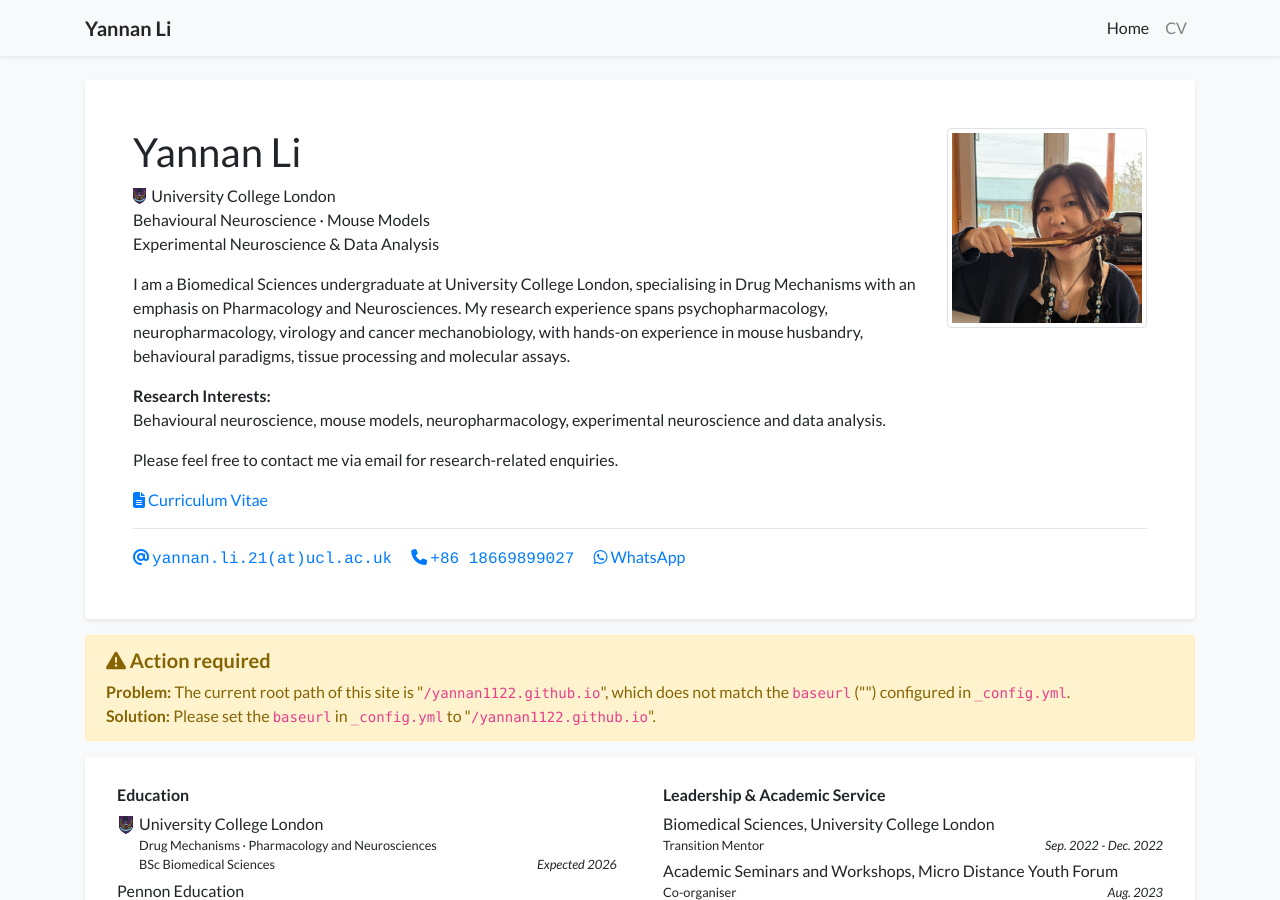
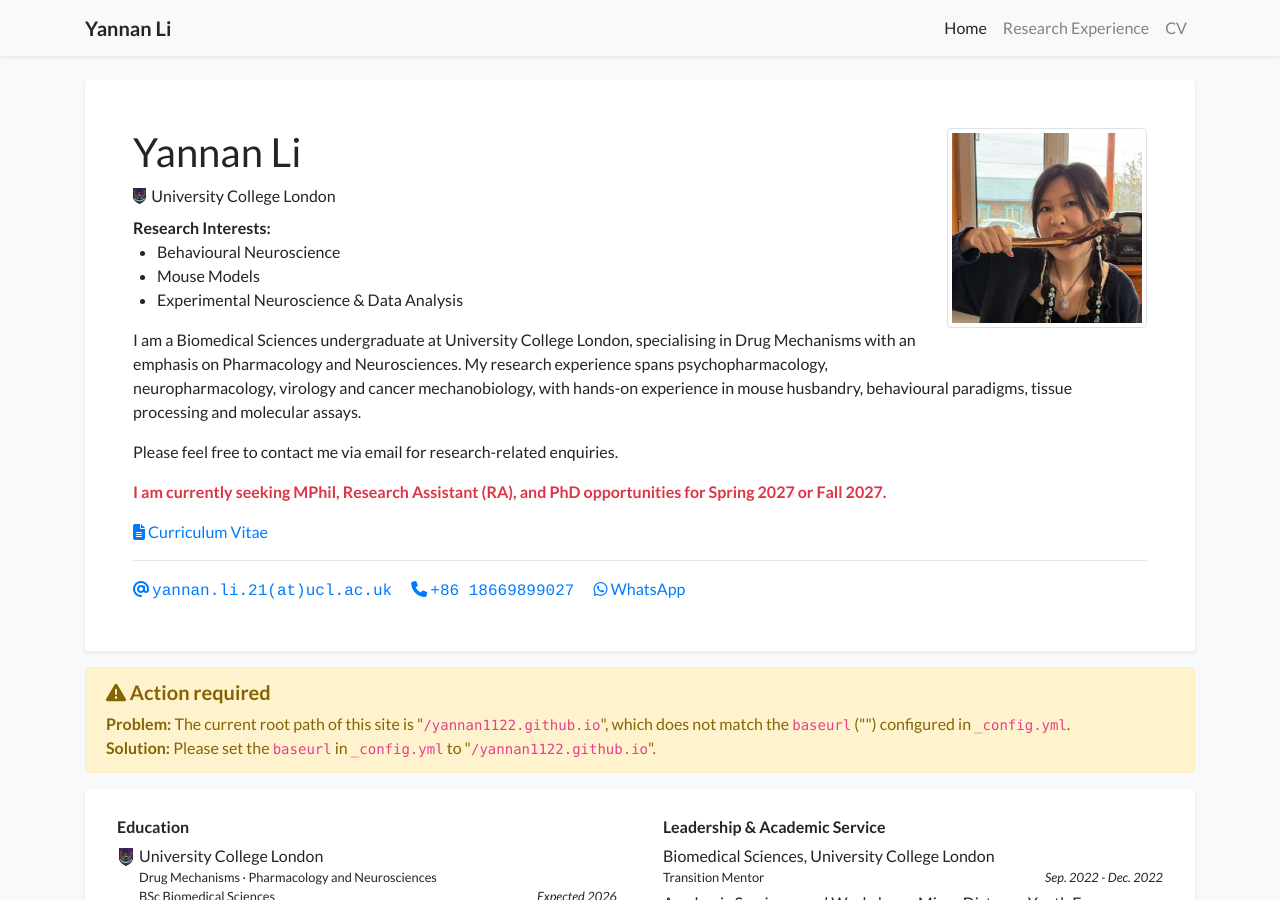
Before and after one commit to yannan1122/yannan1122.github.io, a Jekyll site: the page built from index.html, in a window 1280 px wide and 900 px high. Built offline with Jekyll 4.4.1, drawn with Linux system fonts in a browser that asks for light colours; nearby versions of some CDN libraries; a style sheet for code colours, icons or effects is not loaded.

Commit message:
feat(profile): highlight 2027 research opportunities
Style the MPhil, Research Assistant, and PhD availability statement as a bold red callout and include the pending navigation/content updates.

```diff
--- a/_data/navigation.yml
+++ b/_data/navigation.yml
@@ -1,5 +1,7 @@
 pages:
 - name: Home
   url: /
+- name: Research Experience
+  url: /#experience
 - name: CV
   url: /assets/CV___Yannan_LI.pdf
--- a/_data/profile.yml
+++ b/_data/profile.yml
@@ -5,8 +5,11 @@
 positions:
 - logo: /assets/icon/ucl-crest.svg
   name: University College London
-- name: Behavioural Neuroscience · Mouse Models
-- name: Experimental Neuroscience & Data Analysis
+
+research_interests:
+- Behavioural Neuroscience
+- Mouse Models
+- Experimental Neuroscience & Data Analysis
 
 emails:
 - "yannan.li.21@ucl.ac.uk"
@@ -20,11 +23,10 @@
     I am a Biomedical Sciences undergraduate at University College London, specialising in Drug Mechanisms with an emphasis on Pharmacology and Neurosciences. My research experience spans psychopharmacology, neuropharmacology, virology and cancer mechanobiology, with hands-on experience in mouse husbandry, behavioural paradigms, tissue processing and molecular assays.
   </p>
   <p>
-    <b>Research Interests:</b><br />
-    Behavioural neuroscience, mouse models, neuropharmacology, experimental neuroscience and data analysis.
+    Please feel free to contact me via email for research-related enquiries.
   </p>
-  <p>
-    Please feel free to contact me via email for research-related enquiries.
+  <p class="text-danger">
+    <strong>I am currently seeking MPhil, Research Assistant (RA), and PhD opportunities for Spring 2027 or Fall 2027.</strong>
   </p>
 
 portrait_url: /assets/avatar.jpg
--- a/_includes/widgets/experience_card.html
+++ b/_includes/widgets/experience_card.html
@@ -1,4 +1,4 @@
-<div class="row mt-3">
+<div id="experience" class="row mt-3">
     <div class="col">
         <div class="card border-0 shadow-sm bg-white">
             <div class="card-body p-4">
--- a/_includes/widgets/profile_card.html
+++ b/_includes/widgets/profile_card.html
@@ -37,6 +37,16 @@
                             {{ position.name }}<br/>
                             {% endfor %}
                         </div>
+                        {% if site.data.profile.research_interests %}
+                        <div class="text-profile-interests mt-2">
+                            <strong>Research Interests:</strong>
+                            <ul class="mb-0 pl-4">
+                                {% for interest in site.data.profile.research_interests %}
+                                <li>{{ interest }}</li>
+                                {% endfor %}
+                            </ul>
+                        </div>
+                        {% endif %}
                         <div class="text-profile-bio mt-3" {% if site.data.profile.short_bio_text_justify %}style="text-align: justify;"{% endif %}>
                             {{ site.data.profile.short_bio }}
                         </div>
```
